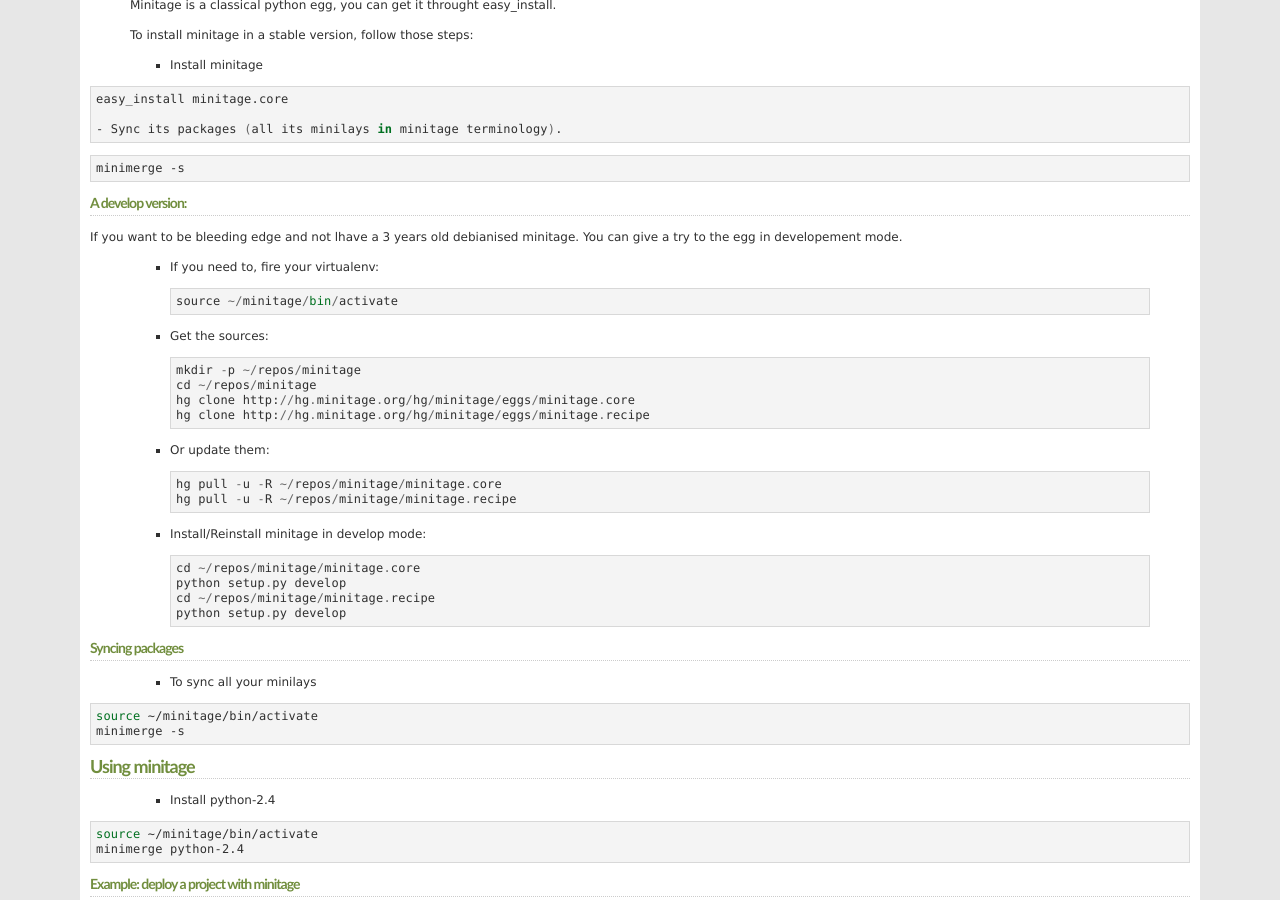
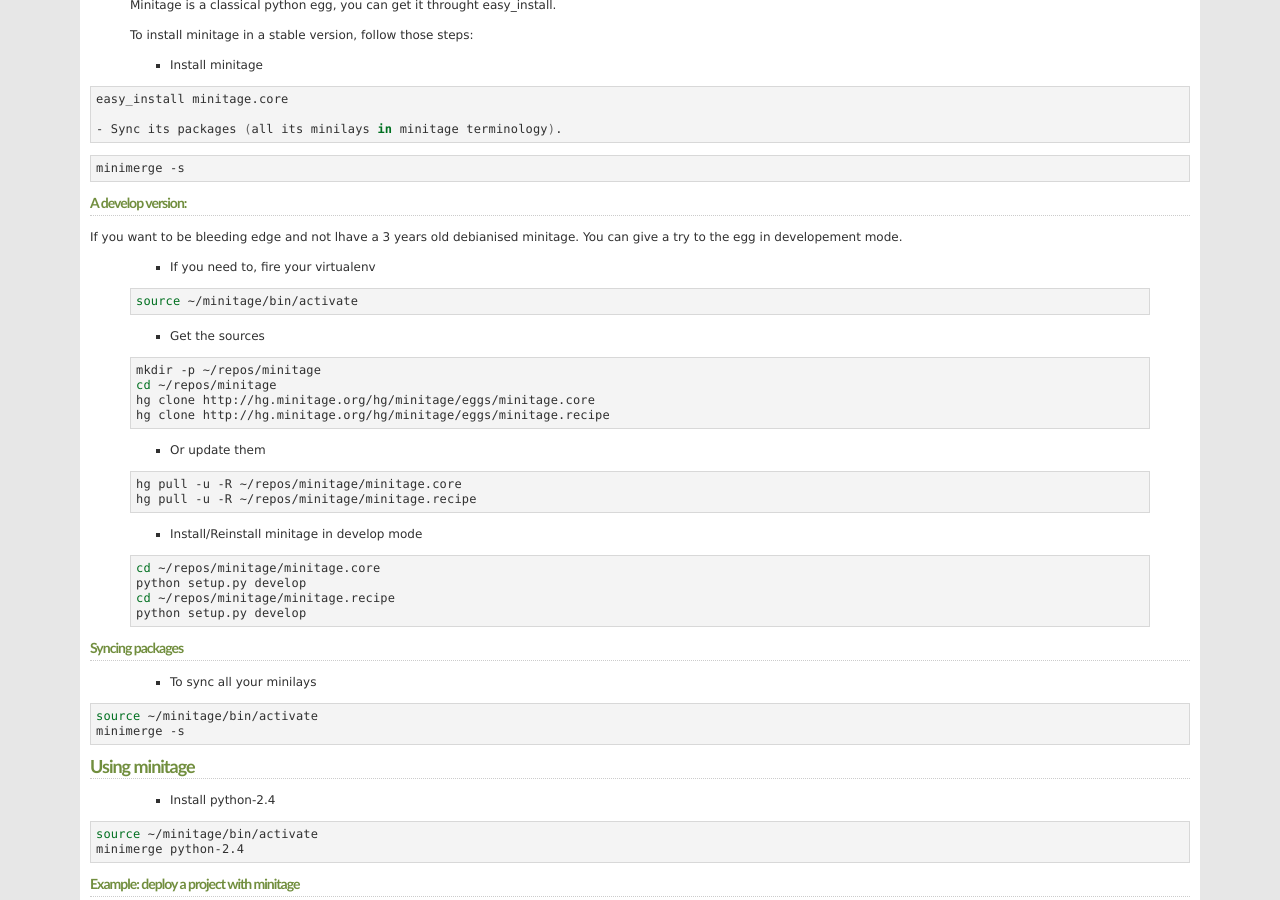
Before and after one commit to minitage/minitage.github.io, a Sphinx documentation site: the page built from source/installation.rst, in a window 1280 px wide and 900 px high, scrolled down 3308 px. Built offline with Sphinx 7.4.7, drawn with Linux system fonts in a browser that asks for light colours.

Commit message:
installation udpate

```diff
--- a/source/installation.rst
+++ b/source/installation.rst
@@ -197,23 +197,31 @@ A develop version:
 If you want to be bleeding edge and not lhave a 3 years old debianised
 minitage. You can give a try to the egg in developement mode.
 
-    - If you need to, fire your virtualenv::
+    - If you need to, fire your virtualenv
+
+    .. code-block:: sh
 
         source ~/minitage/bin/activate
 
-    - Get the sources::
+    - Get the sources
+
+    .. code-block:: sh
 
         mkdir -p ~/repos/minitage
         cd ~/repos/minitage
         hg clone http://hg.minitage.org/hg/minitage/eggs/minitage.core
         hg clone http://hg.minitage.org/hg/minitage/eggs/minitage.recipe
 
-    - Or update them::
+    - Or update them
+
+    .. code-block:: sh
 
         hg pull -u -R ~/repos/minitage/minitage.core
         hg pull -u -R ~/repos/minitage/minitage.recipe
 
-    - Install/Reinstall minitage in develop mode::
+    - Install/Reinstall minitage in develop mode
+
+    .. code-block:: sh
 
         cd ~/repos/minitage/minitage.core
         python setup.py develop
```
